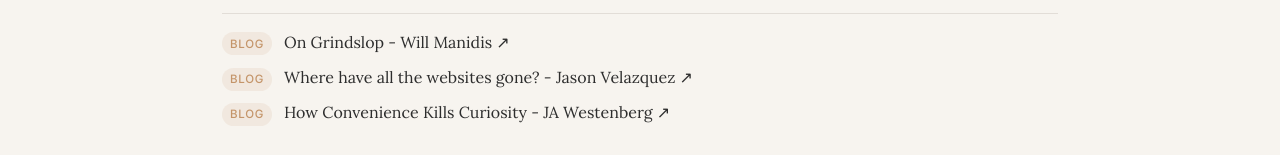
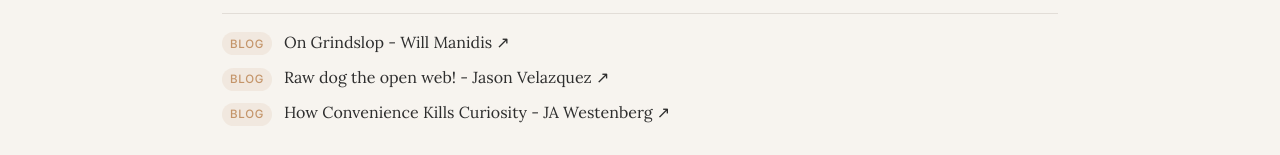
Before and after one commit to lbrown98/elbie-web, a React (Vite) app: page /inspiration in a window 1280 px wide. Shown: the part 197-352 px from the top of the page. Built offline with nearby package versions, Linux system fonts and the light colour scheme.

Commit message:
update inspo

```diff
--- a/src/data/inspiration.js
+++ b/src/data/inspiration.js
@@ -9,8 +9,8 @@ const inspiration = [
     month: '2026-06',
   },
   {
-    title: 'Where have all the websites gone? - Jason Velazquez',
-    url: 'https://www.fromjason.xyz/p/notebook/where-have-all-the-websites-gone/',
+    title: 'Raw dog the open web! - Jason Velazquez',
+    url: 'https://www.fromjason.xyz/p/notebook/raw-dog-the-open-web/',
     type: 'blog',
     month: '2026-06',
   },
```
